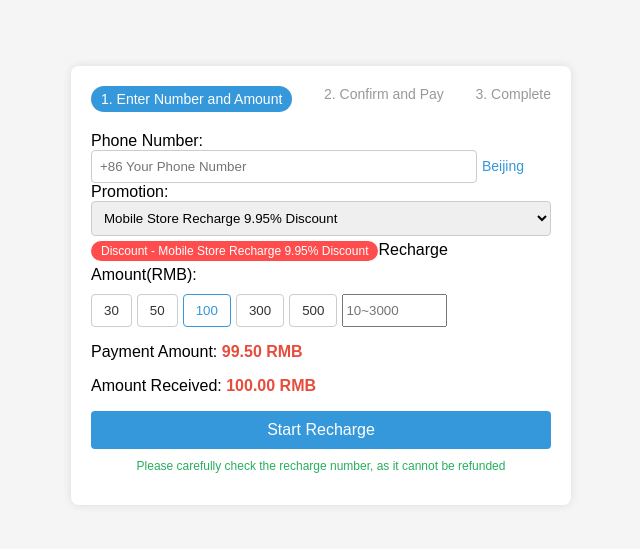
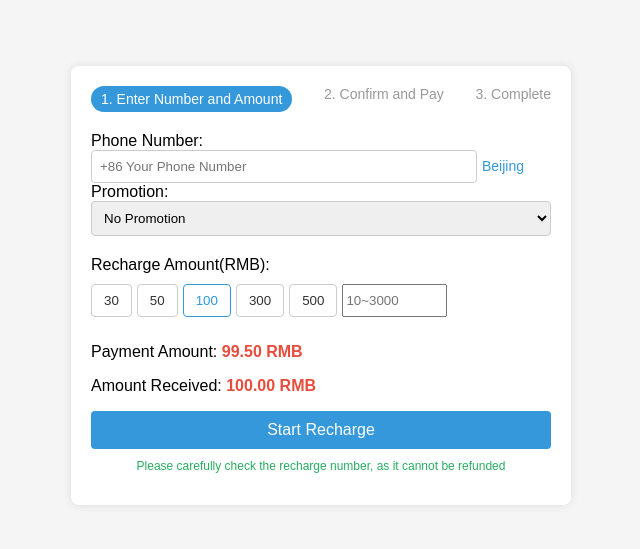
Before and after one commit to ITteam00/Recharge, an Angular app: page / in a window 1280 px wide. Shown: the part 123-672 px from the top of the page, without its empty margins (319-959 px from the left). Built offline with nearby package versions, Linux system fonts and the light colour scheme.

Commit message:
feat: add recharge input logic in ts and html

```diff
--- a/src/app/components/recharge-details/recharge-details.component.css
+++ b/src/app/components/recharge-details/recharge-details.component.css
@@ -45,3 +45,9 @@
   font-weight: bold;
   color: #e74c3c;
 }
+
+.recharge-amount-section {
+  margin-top: 20px;
+  display: flex;
+  flex-direction: column;
+}
--- a/src/app/components/recharge-details/recharge-details.component.html
+++ b/src/app/components/recharge-details/recharge-details.component.html
@@ -1,20 +1,33 @@
 <div class="app-recharge-details">
   <label for="discount">Promotion:</label>
-  <select id="discount">
-    <option>Mobile Store Recharge 9.95% Discount</option>
+  <select id="discount" [(ngModel)]="selectedPromotionId" (change)="onPromotionChange()">
+    <option value="">No Promotion</option>
+    <option *ngFor="let promo of promotions" [value]="promo.id">
+      {{ promo.name }}
+    </option>
   </select>
-  <span class="discount-tag">Discount - Mobile Store Recharge 9.95% Discount</span>
-
-  <label>Recharge Amount(RMB):</label>
-  <div class="amount-options">
-    <button type="button" class="amount-btn">30</button>
-    <button type="button" class="amount-btn">50</button>
-    <button type="button" class="amount-btn active">100</button>
-    <button type="button" class="amount-btn">300</button>
-    <button type="button" class="amount-btn">500</button>
-    <input type="text" size="10" class="amount-input" placeholder="10~3000" />
+  <span *ngIf="selectedPromotion" class="discount-tag" display=flex>
+          Discount - {{ selectedPromotion.name }}
+  </span>
+  <div class="recharge-amount-section">
+    <label>Recharge Amount(RMB):</label>
+    <div class="amount-options">
+      <button *ngFor="let amount of predefinedAmounts"
+              type="button"
+              class="amount-btn"
+              [class.active]="selectedAmount === amount"
+              (click)="selectAmount(amount)">
+        {{ amount }}
+      </button>
+      <input type="text"
+             size="10"
+             class="amount-input"
+             placeholder="10~3000"
+             [(ngModel)]="customAmount"
+             (ngModelChange)="onCustomAmountChange()"
+             (blur)="validateCustomAmount()"/>
+    </div>
   </div>
-
   <div class="amount-summary">
     <p>Payment Amount: <span class="payment-amount">99.50 RMB</span></p>
     <p>Amount Received: <span class="received-amount">100.00 RMB</span></p>
--- a/src/app/components/recharge-details/recharge-details.component.ts
+++ b/src/app/components/recharge-details/recharge-details.component.ts
@@ -1,12 +1,71 @@
-import { Component } from '@angular/core';
+import {Component, EventEmitter, Input, OnInit, Output} from '@angular/core';
+import {FormsModule} from "@angular/forms";
+import {NgForOf, NgIf} from "@angular/common";
+
+interface Promotion {
+  id: string;
+  name: string;
+  discount: number;
+}
 
 @Component({
   selector: 'app-recharge-details',
   standalone: true,
-  imports: [],
+  imports: [
+    FormsModule,
+    NgIf,
+    NgForOf
+  ],
   templateUrl: './recharge-details.component.html',
   styleUrl: './recharge-details.component.css'
 })
-export class RechargeDetailsComponent {
+export class RechargeDetailsComponent implements OnInit {
+  predefinedAmounts: number[] = [30, 50, 100, 300, 500];
+  selectedAmount: number | null = null;
+  customAmount: string = '';
 
+  @Input() amounts: number[] = [];
+  @Output() amountChange = new EventEmitter<number>();
+  ngOnInit() {
+    this.selectAmount(100); // 默认选中 100
+  }
+  promotions: Promotion[] = [
+    { id: '1', name: 'Mobile Store Recharge 5% Discount', discount: 0.05 },
+    { id: '2', name: 'Mobile Store Recharge 20% Discount', discount: 0.20 }
+  ];
+
+  selectedPromotionId: string = '';
+  selectedPromotion: Promotion | null = null;
+
+  onPromotionChange() {
+    this.selectedPromotion = this.promotions.find(p => p.id === this.selectedPromotionId) || null;
+  }
+
+  onAmountChange(amount: number) {
+    this.selectedAmount = amount;
+    this.amountChange.emit(amount);
+  }
+
+  selectAmount(amount: number) {
+    this.selectedAmount = amount;
+    this.customAmount = '';
+    this.amountChange.emit(amount);
+  }
+
+  onCustomAmountChange() {
+    const amount = parseFloat(this.customAmount);
+    if (!isNaN(amount) && amount >= 10 && amount <= 3000 && Number.isInteger(amount)) {
+      this.selectedAmount = null;
+      this.amountChange.emit(amount);
+    }
+  }
+
+  validateCustomAmount() {
+    const amount = parseFloat(this.customAmount);
+    if (isNaN(amount) || amount < 10 || amount > 3000 || !Number.isInteger(amount)) {
+      alert('Please enter a valid amount between 10 and 3000. It must be an integer.');
+      this.customAmount = '';
+      this.selectedAmount = null;
+    }
+  }
 }
```
